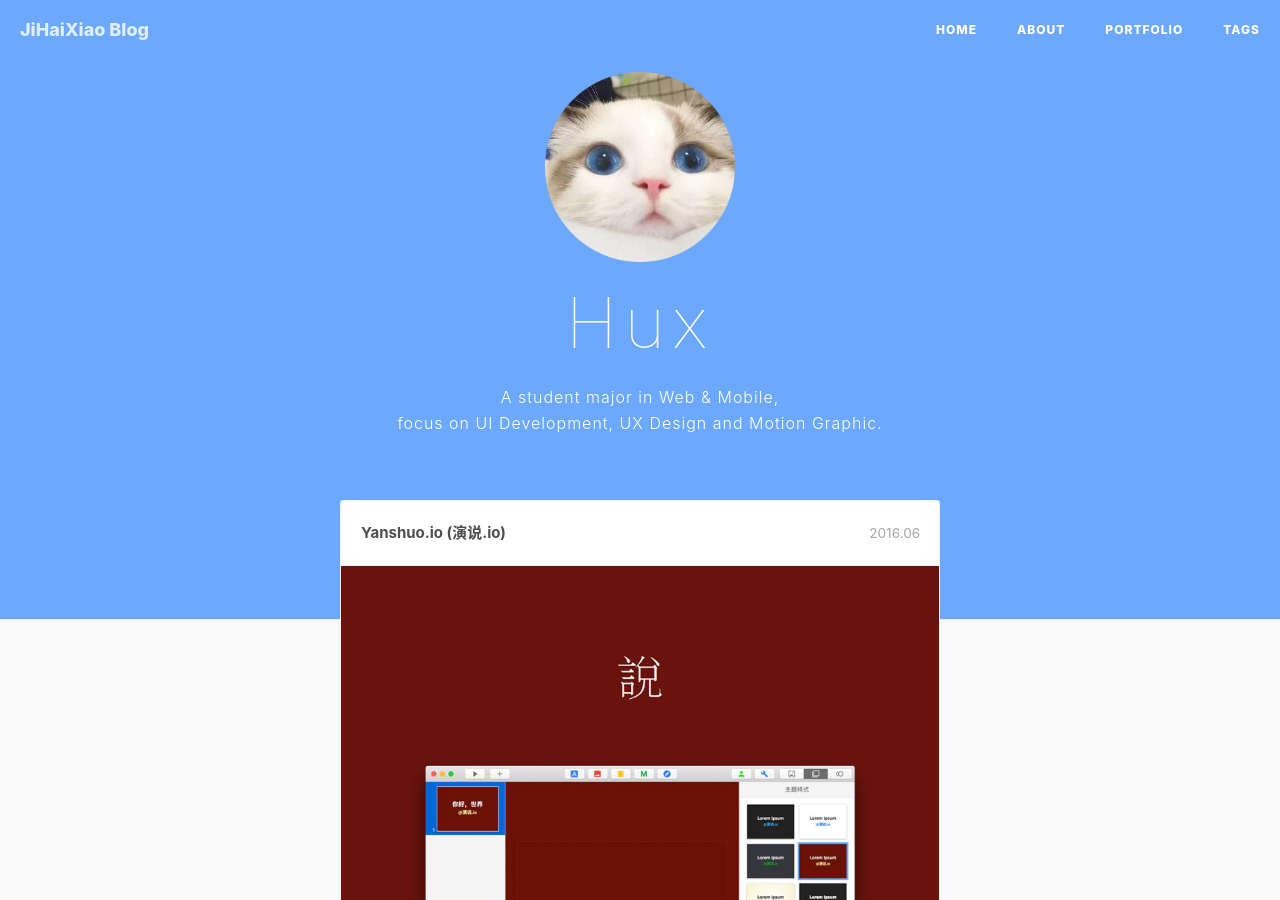
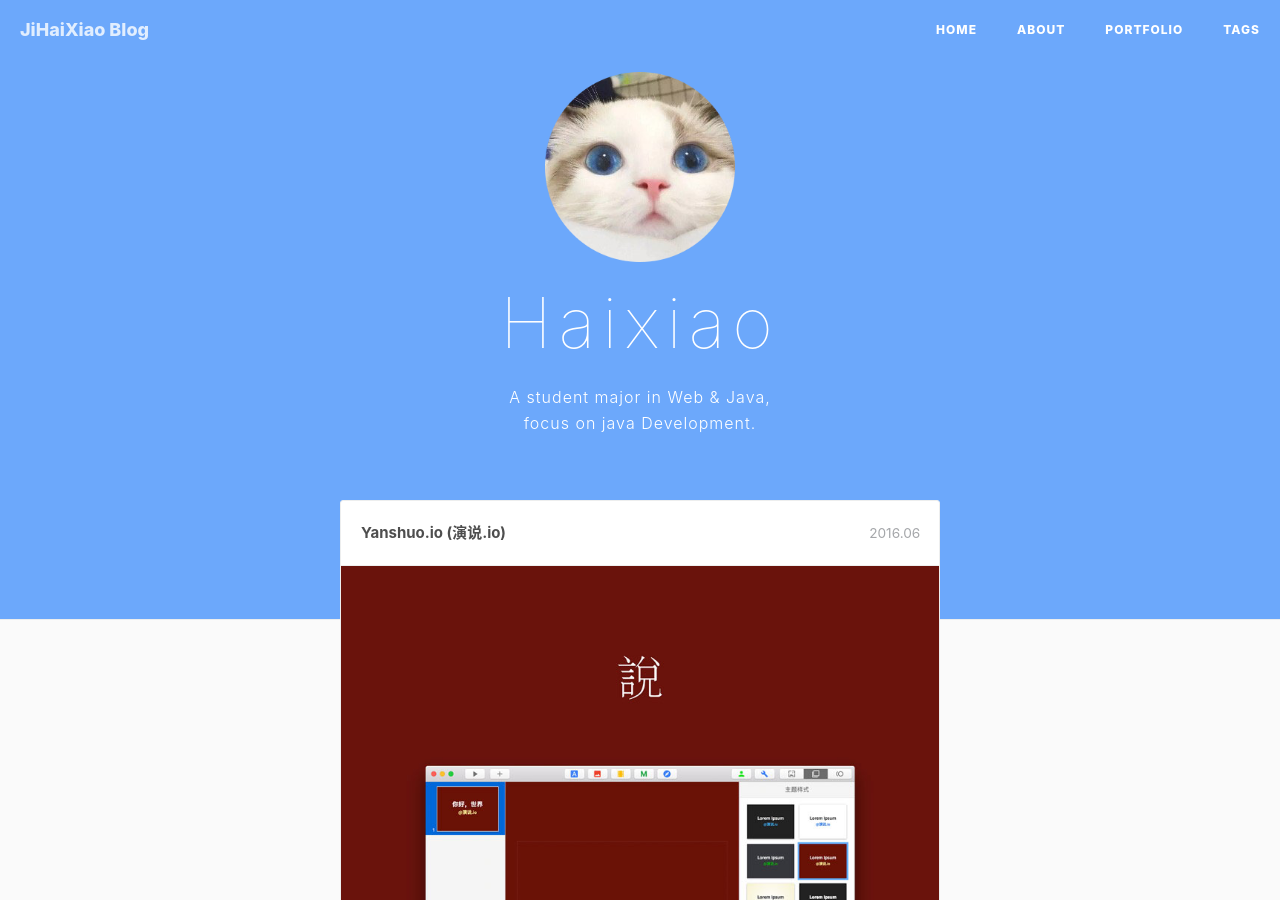
Before and after one commit to jihaixiao8/myblog, a Jekyll site: the page built from portfolio/index.html, in a window 1280 px wide and 900 px high. Built offline with Jekyll 4.4.1, drawn with Linux system fonts in a browser that asks for light colours; nearby versions of some CDN libraries; comment, search, counter and statistics services are not loaded.

Commit message:
修改about文件

```diff
--- a/portfolio/index.html
+++ b/portfolio/index.html
@@ -17,9 +17,9 @@ layout: default
 		<div class="container" style="margin:0;padding:0;width:100%;">
 			<header>
 				<img width="190" height="190" src="images/hux_avatar.png">
-				<h1>Hux</h1>
-				<p>A student major in Web & Mobile,<br>
-					focus on UI Development, UX Design and Motion Graphic.</p>
+				<h1>Haixiao</h1>
+				<p>A student major in Web & Java,<br>
+					focus on java Development.</p>
 			</header>
 			<div class="main">
 				<ul class="cbp_tmtimeline">
```
